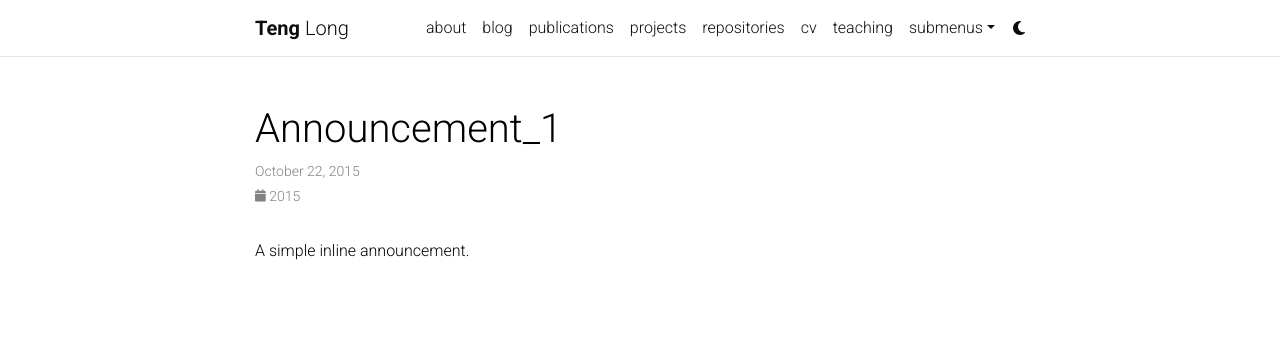
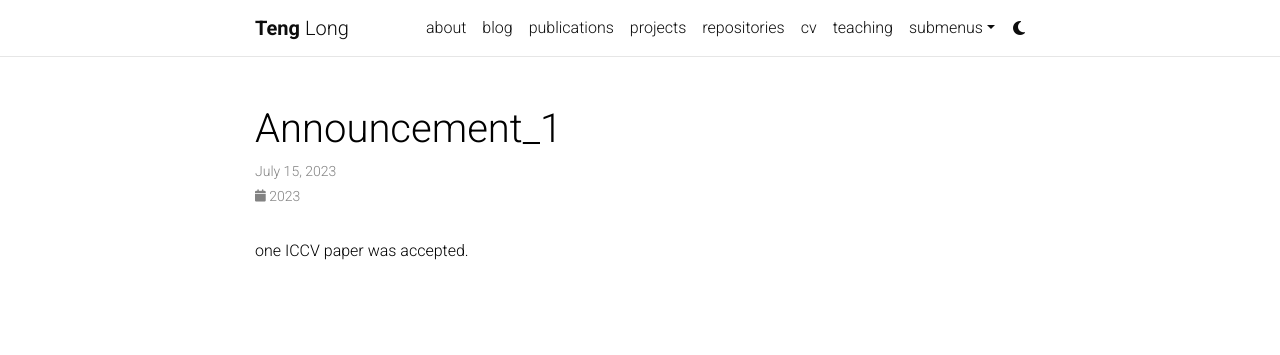
Before and after one commit to Tenglon/Tenglon.github.io, a Jekyll site: the page built from _news/announcement_1.md, in a window 1280 px wide. Shown: the top 355 px of the page. Built offline with Jekyll 4.4.1, drawn with Linux system fonts in a browser that asks for light colours; comment, search, counter and statistics services are not loaded; a style sheet for code colours, icons or effects is not loaded.

Commit message:
Update announcement_1.md

```diff
--- a/_news/announcement_1.md
+++ b/_news/announcement_1.md
@@ -1,8 +1,8 @@
 ---
 layout: post
-date: 2015-10-22 15:59:00-0400
+date: 2023-07-15 00:00:00-0400
 inline: true
 related_posts: false
 ---
 
-A simple inline announcement.
+one ICCV paper was accepted.
```
